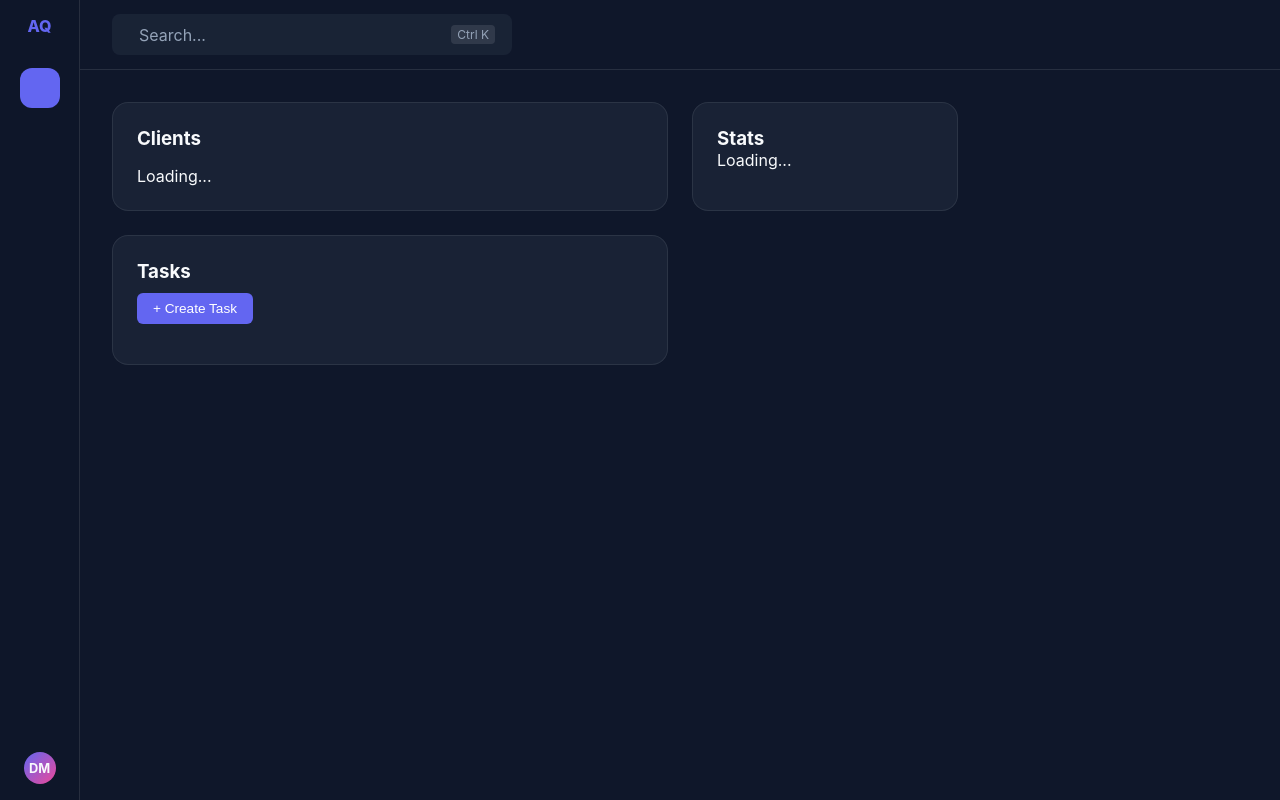
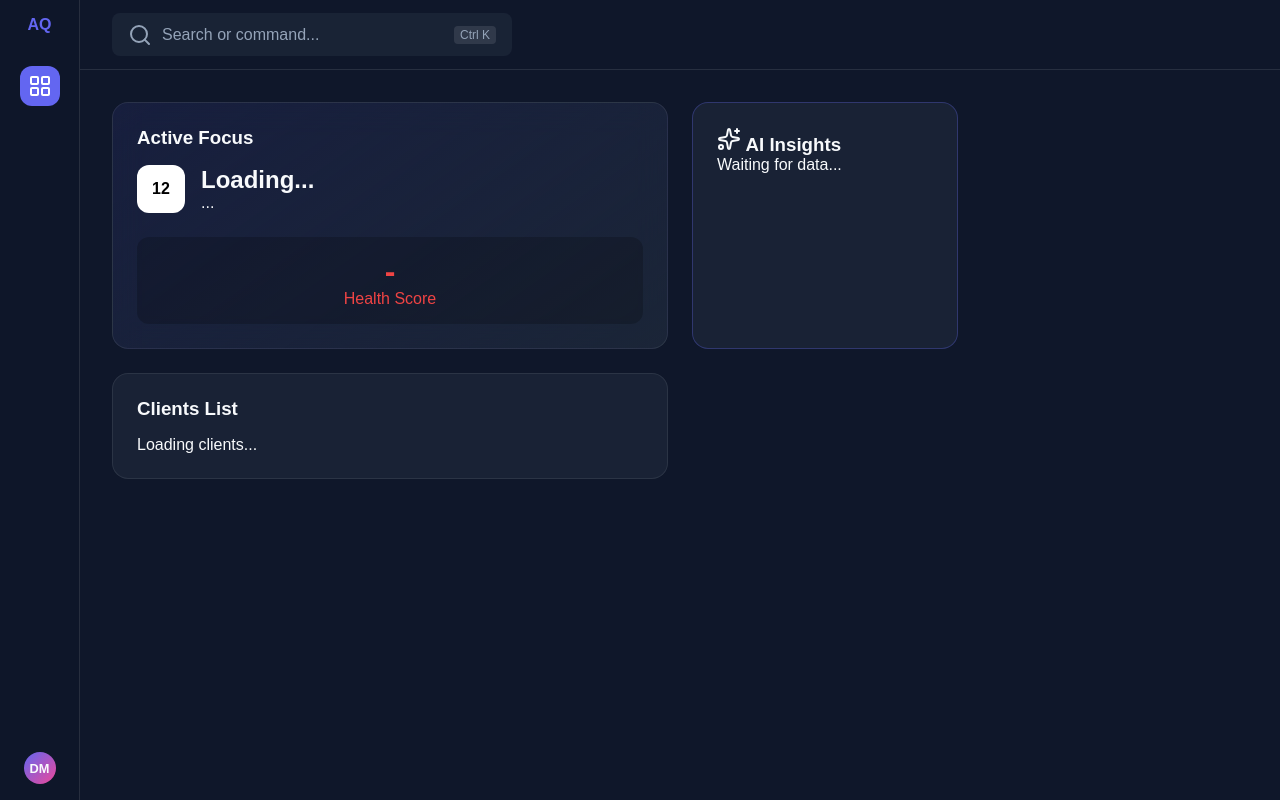
Before and after one commit to Nicromo/AnyQueryAMHub, a Flask app: template am-hub-final/templates/workspace.html in a window 1280 px wide. Run offline with Flask 3, Linux system fonts and the light colour scheme; the template is opened without the code that fills it, so the values that code supplies are empty; parts of the project's set-up code (start-up, migrations or seed data) failed here and were passed over.

Commit message:
Fix: Added missing UI files (workspace.html, main.css, app.js)

```diff
--- a/am-hub-final/static/css/main.css
+++ b/am-hub-final/static/css/main.css
@@ -1,6 +1,6 @@
-:root { --bg-dark: #0f172a; --glass-bg: rgba(30,41,59,0.7); --accent: #6366f1; --text-main: #f8fafc; --danger: #ef4444; --warning: #f59e0b; }
+:root { --bg-dark: #0f172a; --glass-bg: rgba(30,41,59,0.7); --accent: #6366f1; --text-main: #f8fafc; --danger: #ef4444; }
 * { box-sizing: border-box; margin: 0; padding: 0; }
-body { background: var(--bg-dark); color: var(--text-main); font-family: 'Inter', sans-serif; height: 100vh; display: flex; overflow: hidden; }
+body { background: var(--bg-dark); color: var(--text-main); font-family: sans-serif; height: 100vh; display: flex; overflow: hidden; }
 .left-dock { width: 80px; background: rgba(15,23,42,0.9); backdrop-filter: blur(12px); border-right: 1px solid rgba(255,255,255,0.1); display: flex; flex-direction: column; align-items: center; padding: 1rem 0; }
 .dock-logo { font-weight: 800; color: var(--accent); margin-bottom: 2rem; }
 .dock-item { width: 40px; height: 40px; border-radius: 12px; display: flex; align-items: center; justify-content: center; color: #94a3b8; margin-bottom: 1rem; cursor: pointer; text-decoration: none; }
@@ -8,13 +8,11 @@ body { background: var(--bg-dark); color: var(--text-main); font-family: 'Inter'
 .dock-spacer { flex-grow: 1; }
 .dock-avatar { width: 32px; height: 32px; border-radius: 50%; background: linear-gradient(135deg, #6366f1, #ec4899); display: flex; align-items: center; justify-content: center; font-size: 0.8rem; font-weight: bold; }
 .main-content { flex-grow: 1; display: flex; flex-direction: column; }
-.top-bar { height: 70px; padding: 0 2rem; display: flex; align-items: center; justify-content: space-between; border-bottom: 1px solid rgba(255,255,255,0.1); }
-.search-trigger { background: var(--glass-bg); padding: 0.6rem 1rem; border-radius: 8px; display: flex; align-items: center; gap: 10px; color: #94a3b8; cursor: pointer; width: 400px; border: 1px solid transparent; transition: all 0.2s; }
-.search-trigger:hover { border-color: var(--accent); color: var(--text-main); }
+.top-bar { height: 70px; padding: 0 2rem; display: flex; align-items: center; border-bottom: 1px solid rgba(255,255,255,0.1); }
+.search-trigger { background: var(--glass-bg); padding: 0.6rem 1rem; border-radius: 8px; display: flex; align-items: center; gap: 10px; color: #94a3b8; cursor: pointer; width: 400px; }
 .kbd-shortcut { margin-left: auto; font-size: 0.75rem; background: rgba(255,255,255,0.1); padding: 2px 6px; border-radius: 4px; }
 .bento-grid { padding: 2rem; display: grid; grid-template-columns: repeat(4, 1fr); gap: 1.5rem; overflow-y: auto; }
-.card { background: var(--glass-bg); backdrop-filter: blur(16px); border: 1px solid rgba(255,255,255,0.08); border-radius: 16px; padding: 1.5rem; transition: transform 0.2s; }
-.card:hover { transform: translateY(-4px); }
+.card { background: var(--glass-bg); backdrop-filter: blur(16px); border: 1px solid rgba(255,255,255,0.08); border-radius: 16px; padding: 1.5rem; }
 .span-2 { grid-column: span 2; }
 .hero-card { background: linear-gradient(145deg, rgba(99,102,241,0.1), rgba(30,41,59,0.8)); }
 .hero-content { display: flex; flex-direction: column; gap: 1.5rem; margin-top: 1rem; }
@@ -22,24 +20,13 @@ body { background: var(--bg-dark); color: var(--text-main); font-family: 'Inter'
 .client-avatar { width: 48px; height: 48px; background: #fff; color: #000; border-radius: 12px; display: flex; align-items: center; justify-content: center; font-weight: bold; }
 .health-score.critical { text-align: center; padding: 1rem; background: rgba(0,0,0,0.2); border-radius: 12px; color: var(--danger); }
 .score-value { font-size: 2rem; font-weight: 800; }
-.quick-stats { display: grid; grid-template-columns: repeat(2, 1fr); gap: 1rem; }
-.stat { background: rgba(255,255,255,0.05); padding: 0.8rem; border-radius: 8px; text-align: center; }
-.stat .label { display: block; font-size: 0.75rem; color: #94a3b8; }
-.stat .value { font-weight: 600; }
-.stat .value.danger { color: var(--danger); }
 .ai-card { border-color: rgba(99,102,241,0.3); }
-.ai-alert { display: flex; gap: 1rem; padding: 1rem; background: rgba(245,158,11,0.1); border-radius: 8px; margin-bottom: 1rem; border-left: 3px solid var(--warning); align-items: start; }
 .task-list { list-style: none; margin-top: 1rem; }
-.task-item { display: flex; align-items: center; gap: 10px; padding: 0.8rem 0; border-bottom: 1px solid rgba(255,255,255,0.05); }
-.badge { font-size: 0.7rem; padding: 2px 8px; border-radius: 12px; margin-left: auto; }
-.badge.danger { background: rgba(239,68,68,0.2); color: var(--danger); }
-.badge.warning { background: rgba(245,158,11,0.2); color: var(--warning); }
-.btn-primary { background: var(--accent); color: white; border: none; padding: 0.5rem 1rem; border-radius: 6px; cursor: pointer; font-weight: 500; }
-.btn-sm { font-size: 0.85rem; }
+.task-item { padding: 0.8rem 0; border-bottom: 1px solid rgba(255,255,255,0.05); }
 #cmd-palette { position: fixed; top: 0; left: 0; width: 100%; height: 100%; z-index: 1000; display: none; align-items: flex-start; justify-content: center; padding-top: 15vh; }
 #cmd-palette:not(.hidden) { display: flex; }
 .cmd-overlay { position: absolute; top: 0; left: 0; width: 100%; height: 100%; background: rgba(0,0,0,0.6); backdrop-filter: blur(4px); }
-.cmd-box { position: relative; width: 600px; background: #1e293b; border: 1px solid rgba(255,255,255,0.1); border-radius: 12px; overflow: hidden; box-shadow: 0 20px 50px rgba(0,0,0,0.5); }
+.cmd-box { position: relative; width: 600px; background: #1e293b; border: 1px solid rgba(255,255,255,0.1); border-radius: 12px; overflow: hidden; }
 .cmd-input-wrapper { display: flex; align-items: center; padding: 1rem; border-bottom: 1px solid rgba(255,255,255,0.1); }
 .cmd-input-wrapper input { width: 100%; background: transparent; border: none; color: white; font-size: 1.1rem; margin-left: 10px; outline: none; }
 .cmd-item { padding: 1rem; color: #94a3b8; cursor: pointer; }
--- a/am-hub-final/static/js/app.js
+++ b/am-hub-final/static/js/app.js
@@ -1,112 +1,42 @@
 document.addEventListener('DOMContentLoaded', () => {
-    loadData();
-    setupKeyboard();
-});
-
-async function loadData() {
-    // Загрузка статистики
-    try {
-        const statsRes = await fetch('/api/stats');
-        const stats = await statsRes.json();
-        document.getElementById('stat-clients').innerText = stats.total_clients;
-        document.getElementById('stat-critical').innerText = stats.critical_health;
-        document.getElementById('stat-tasks').innerText = stats.total_tasks;
-    } catch (e) { console.error('Stats error', e); }
-
-    // Загрузка клиентов (для таблицы и героя)
-    try {
-        const clientsRes = await fetch('/api/clients');
-        const clients = await clientsRes.json();
-
-        // Заполняем таблицу
-        const tbody = document.getElementById('clients-table-body');
-        tbody.innerHTML = '';
-        clients.forEach(c => {
-            const healthClass = c.health_score < 50 ? 'low' : 'high';
-            const trendIcon = c.revenue_trend === 'growth' ? '📈' : (c.revenue_trend === 'drop' ? '📉' : '➖');
-            tbody.innerHTML += \
-                <tr>
-                    <td><strong>\</strong><br><small>\</small></td>
-                    <td>\</td>
-                    <td><span class="health-badge \">\</span></td>
-                    <td>\</td>
-                    <td>\ \</td>
-                </tr>
-            \;
-        });
-
-        // Заполняем Hero (берем первого клиента с низким здоровьем или первого в списке)
-        const focusClient = clients.find(c => c.health_score < 60) || clients[0];
-        if (focusClient) {
-            const heroDiv = document.getElementById('hero-content');
-            const isCritical = focusClient.health_score < 50;
-            heroDiv.innerHTML = \
-                <div class="client-info">
-                    <div class="client-avatar">\</div>
-                    <div><h2>\</h2><p>\</p></div>
-                </div>
-                <div class="health-score \">
-                    <div class="score-value">\</div>
-                    <div class="score-label">Health Score \</div>
-                </div>
-                <div class="quick-stats">
-                    <div class="stat"><span class="label">Revenue</span><span class="value \">\</span></div>
-                    <div class="stat"><span class="label">Tickets</span><span class="value \">\ Open</span></div>
-                </div>
-            \;
-        }
-    } catch (e) { console.error('Clients error', e); }
-
-    // Загрузка задач
-    try {
-        const tasksRes = await fetch('/api/tasks');
-        const tasks = await tasksRes.json();
-        const taskList = document.getElementById('task-list');
-        taskList.innerHTML = '';
-        if (tasks.length === 0) {
-            taskList.innerHTML = '<li class="task-item" style="justify-content:center; color:#94a3b8">No active tasks 🎉</li>';
-        } else {
-            tasks.forEach(t => {
-                const badgeClass = t.priority === 'high' ? 'high' : 'medium';
-                taskList.innerHTML += \
-                    <li class="task-item">
-                        <input type="checkbox" \>
-                        <span>\</span>
-                        <span class="badge \">\</span>
-                    </li>
-                \;
-            });
-        }
-    } catch (e) { console.error('Tasks error', e); }
-}
-
-function setupKeyboard() {
+    // Toggle Command Palette
+    window.toggleCmdPalette = () => {
+        const p = document.getElementById('cmd-palette');
+        p.classList.toggle('hidden');
+        if (!p.classList.contains('hidden')) document.getElementById('cmd-input').focus();
+    };
     document.addEventListener('keydown', (e) => {
-        if ((e.ctrlKey || e.metaKey) && e.key === 'k') {
-            e.preventDefault();
-            toggleCmdPalette();
-        }
+        if ((e.ctrlKey || e.metaKey) && e.key === 'k') { e.preventDefault(); toggleCmdPalette(); }
         if (e.key === 'Escape') document.getElementById('cmd-palette').classList.add('hidden');
     });
-    document.querySelector('.cmd-overlay')?.addEventListener('click', toggleCmdPalette);
-}
+    document.querySelector('.cmd-overlay').addEventListener('click', toggleCmdPalette);
 
-function toggleCmdPalette() {
-    const p = document.getElementById('cmd-palette');
-    p.classList.toggle('hidden');
-    if (!p.classList.contains('hidden')) document.getElementById('cmd-input').focus();
-}
+    // LOAD DATA FROM API
+    fetch('/api/clients')
+        .then(r => r.json())
+        .then(data => {
+            const list = document.getElementById('clients-list');
+            const nameEl = document.getElementById('client-name');
+            const scoreEl = document.getElementById('health-score');
 
-function refreshData() {
-    const btn = document.querySelector('.dock-item[onclick="refreshData()"] i');
-    btn.classList.add('animate-spin'); // Нужен CSS для spin или просто визуальный эффект
-    loadData();
-    setTimeout(() => btn.classList.remove('animate-spin'), 1000);
-}
+            if (data && data.length > 0) {
+                // Update Hero Card with first client
+                nameEl.textContent = data[0].name;
+                scoreEl.textContent = data[0].health_score || 'N/A';
 
-function addDemoTask() {
-    const titles = ["Check ROAS anomaly", "Call client CEO", "Review QBR deck"];
-    const randomTitle = titles[Math.floor(Math.random() * titles.length)] + " " + Math.floor(Math.random()*100);
-    fetch('/api/tasks?title=' + encodeURIComponent(randomTitle) + '&priority=high', { method: 'POST' })
-        .then(() => loadData());
-}
+                // Render List
+                list.innerHTML = data.map(c =>
+                    \<li class="task-item"><strong>\</strong> <span>(\)</span></li>\
+                ).join('');
+
+                document.getElementById('ai-message').textContent = "Data loaded successfully!";
+            } else {
+                list.innerHTML = '<li>No clients found in DB. Run Airtable sync.</li>';
+                nameEl.textContent = "No Data";
+            }
+        })
+        .catch(err => {
+            console.error(err);
+            document.getElementById('clients-list').innerHTML = '<li>Error loading data</li>';
+        });
+});
--- a/am-hub-final/templates/workspace.html
+++ b/am-hub-final/templates/workspace.html
@@ -2,41 +2,49 @@
 <html lang="ru">
 <head>
     <meta charset="UTF-8">
-    <title>AM Hub</title>
+    <title>AM Hub | Command Center</title>
     <link rel="stylesheet" href="/static/css/main.css">
     <script src="https://unpkg.com/lucide@latest"></script>
 </head>
 <body class="dark-mode">
-    <div id="cmd-palette" class="hidden"><div class="cmd-overlay"></div><div class="cmd-box"><input type="text" placeholder="Search..."></div></div>
-    <nav class="left-dock"><div class="dock-logo">AQ</div><a href="#" class="dock-item active"><i data-lucide="layout-grid"></i></a><div class="dock-spacer"></div><div class="dock-avatar">DM</div></nav>
+    <div id="cmd-palette" class="hidden">
+        <div class="cmd-overlay"></div>
+        <div class="cmd-box">
+            <div class="cmd-input-wrapper"><i data-lucide="search"></i><input type="text" id="cmd-input" placeholder="Type command..."></div>
+            <div class="cmd-results"><div class="cmd-item">Home Dashboard</div><div class="cmd-item">Clients List</div></div>
+        </div>
+    </div>
+    <nav class="left-dock">
+        <div class="dock-logo">AQ</div>
+        <a href="/" class="dock-item active"><i data-lucide="layout-grid"></i></a>
+        <div class="dock-spacer"></div>
+        <div class="dock-avatar">DM</div>
+    </nav>
     <main class="main-content">
-        <header class="top-bar"><div class="search-trigger" onclick="toggleCmd()"><i data-lucide="search"></i><span>Search...</span><span class="kbd-shortcut">Ctrl K</span></div></header>
+        <header class="top-bar">
+            <div class="search-trigger" onclick="toggleCmdPalette()">
+                <i data-lucide="search"></i><span>Search or command...</span><span class="kbd-shortcut">Ctrl K</span>
+            </div>
+        </header>
         <div class="bento-grid">
-            <div class="card span-2"><h3>Clients</h3><div id="client-list" style="margin-top:1rem">Loading...</div></div>
-            <div class="card"><h3>Stats</h3><p id="stats">Loading...</p></div>
-            <div class="card span-2"><h3>Tasks</h3><button onclick="createTask()" class="btn-primary btn-sm" style="margin-top:10px">+ Create Task</button><ul id="task-list" class="task-list"></ul></div>
+            <div class="card hero-card span-2">
+                <div class="card-header"><h3>Active Focus</h3></div>
+                <div class="hero-content">
+                    <div class="client-info"><div class="client-avatar">12</div><div><h2 id="client-name">Loading...</h2><p id="client-domain">...</p></div></div>
+                    <div class="health-score critical"><div class="score-value" id="health-score">-</div><div class="score-label">Health Score</div></div>
+                </div>
+            </div>
+            <div class="card ai-card">
+                <div class="card-header"><h3><i data-lucide="sparkles"></i> AI Insights</h3></div>
+                <div class="ai-content"><p id="ai-message">Waiting for data...</p></div>
+            </div>
+            <div class="card tasks-card span-2">
+                <div class="card-header"><h3>Clients List</h3></div>
+                <ul class="task-list" id="clients-list"><li>Loading clients...</li></ul>
+            </div>
         </div>
     </main>
-    <script>
-        lucide.createIcons();
-        function toggleCmd() { document.getElementById('cmd-palette').classList.toggle('hidden'); }
-        async function loadData() {
-            try {
-                const res = await fetch('/api/clients');
-                const data = await res.json();
-                document.getElementById('client-list').innerHTML = data.map(c => <div><b></b> () - Health: </div>).join('') || 'No clients';
-
-                const statsRes = await fetch('/health');
-                document.getElementById('stats').innerText = 'System OK';
-            } catch(e) { document.getElementById('client-list').innerText = 'Error loading data'; }
-        }
-        async function createTask() {
-            await fetch('/api/tasks', {method:'POST', headers:{'Content-Type':'application/json'}, body: JSON.stringify({title: 'New Task'})});
-            alert('Task created!');
-            loadData();
-        }
-        window.onload = loadData;
-        document.addEventListener('keydown', e => { if((e.ctrlKey||e.metaKey)&&e.key==='k'){e.preventDefault();toggleCmd();} });
-    </script>
+    <script src="/static/js/app.js"></script>
+    <script>lucide.createIcons();</script>
 </body>
 </html>
```
